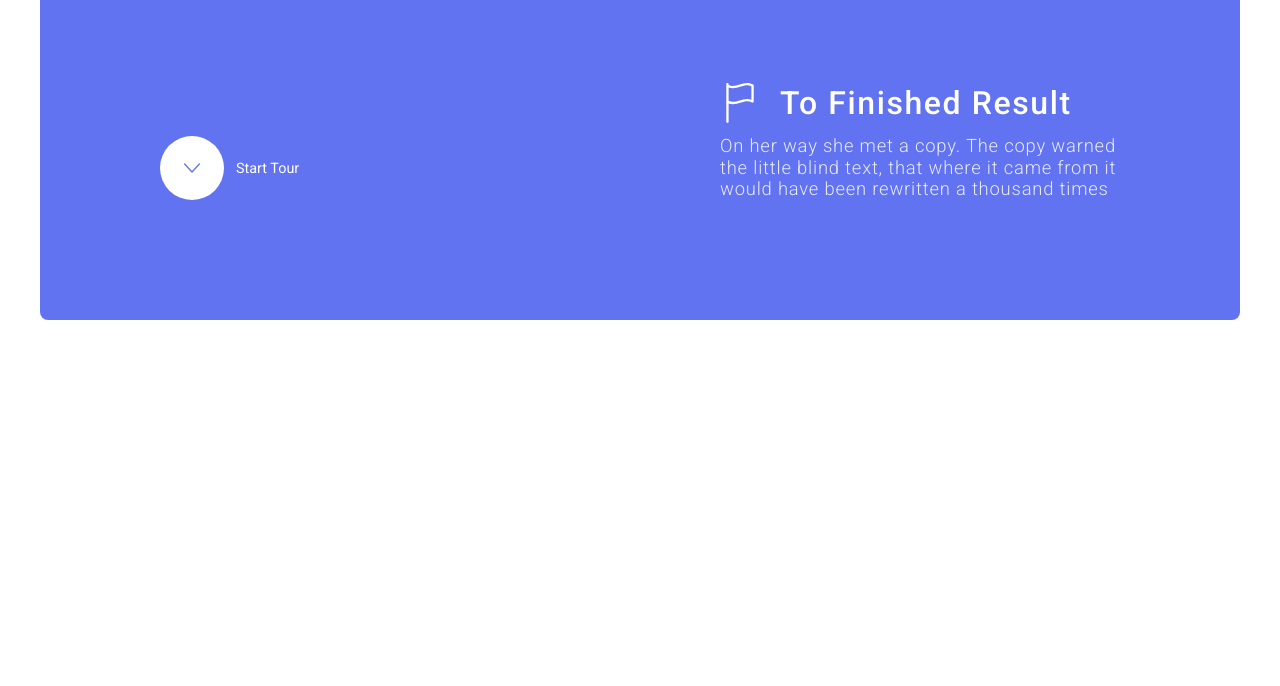
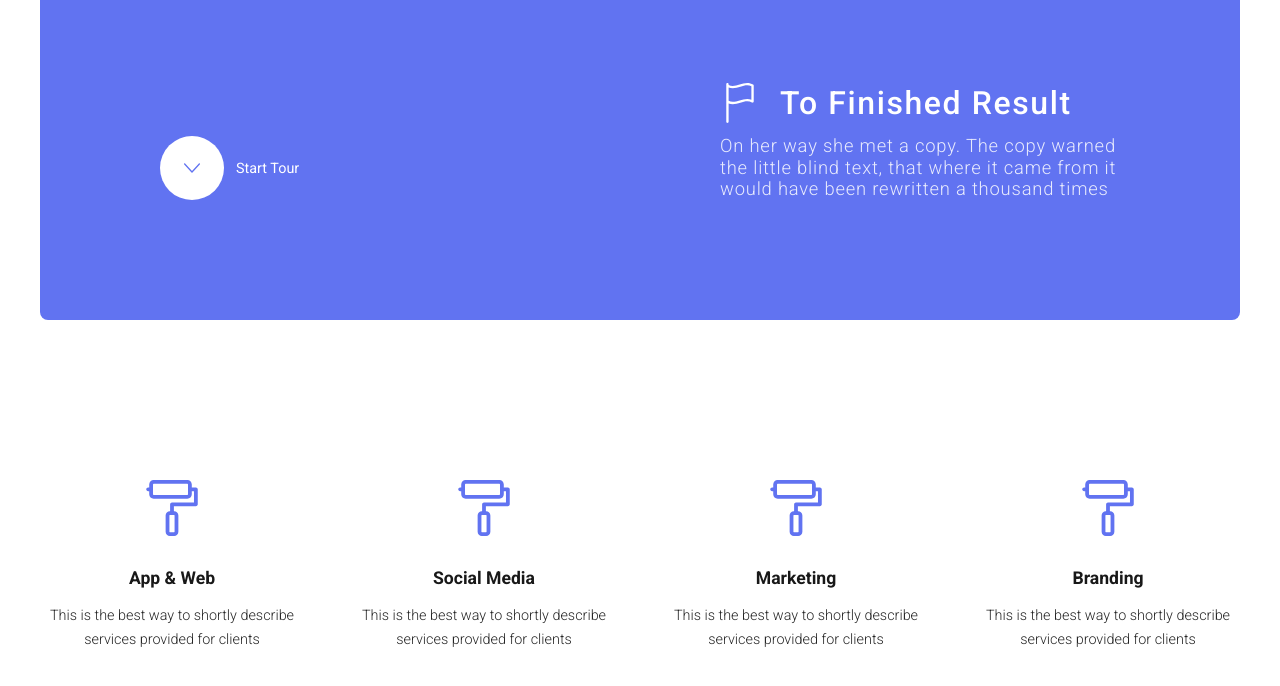
Before and after one commit to Jer1ah/millennial-website, a plain HTML site: page index.html in a window 1280 px wide. Shown: the part 880-1566 px from the top of the page. Before the commit the page ends 1280 px from the top, so only its background shows below. Drawn offline with Linux system fonts and the light colour scheme.

Commit message:
adding services section

```diff
--- a/index.html
+++ b/index.html
@@ -72,5 +72,29 @@
             </span>
         </div> <!-- .map__wrapper end -->
     </div> <!-- .map end -->
+    <div class="services">
+        <ul class="services__list">
+            <li class="services__listItem">
+                <img src="images/paint-roller.svg" alt="Social Icon">
+                <h5>App &amp; Web</h5>
+                <p>This is the best way to shortly describe services provided for clients</p>
+            </li>
+            <li class="services__listItem">
+                <img src="images/paint-roller.svg" alt="Social Icon">
+                <h5>Social Media</h5>
+                <p>This is the best way to shortly describe services provided for clients</p>
+            </li>
+            <li class="services__listItem">
+                <img src="images/paint-roller.svg" alt="Social Icon">
+                <h5>Marketing</h5>
+                <p>This is the best way to shortly describe services provided for clients</p>
+            </li>
+            <li class="services__listItem">
+                <img src="images/paint-roller.svg" alt="Social Icon">
+                <h5>Branding</h5>
+                <p>This is the best way to shortly describe services provided for clients</p>
+            </li>
+        </ul> <!-- .services__list end -->
+    </div> <!-- .services end -->
 </body>
 </html>
--- /dev/null
+++ b/sass/2-layout/_services.scss
@@ -0,0 +1,31 @@
+.services {
+    &__list {
+        @include displayFlex(row, center, space-between);
+        width: 75rem;
+        margin: 10rem auto 7.5rem;
+    }
+
+    &__listItem {
+        @include displayFlex(column, center, flex-start);
+        width: 22%;
+        text-align: center;
+
+        img {
+            width: 3.5rem;
+        }
+
+        h5 {
+            font-size: 1.1rem;
+            font-weight: 600;
+            opacity: .9;
+            margin: 2rem 0 1rem;
+        }
+
+        p {
+            font-size: .9rem;
+            font-weight: 300;
+            opacity: .85;
+            line-height: 1.5rem;
+        }
+    }
+}
--- a/sass/index.scss
+++ b/sass/index.scss
@@ -8,6 +8,7 @@
 // 2-layout folder
 @import "2-layout/header";
 @import "2-layout/map";
+@import "2-layout/services";
 
 // 3-components folder
 @import "3-components/navigation";
```
Also changed, not shown: css/index.css, images/paint-roller.svg (added), 1 other file.
